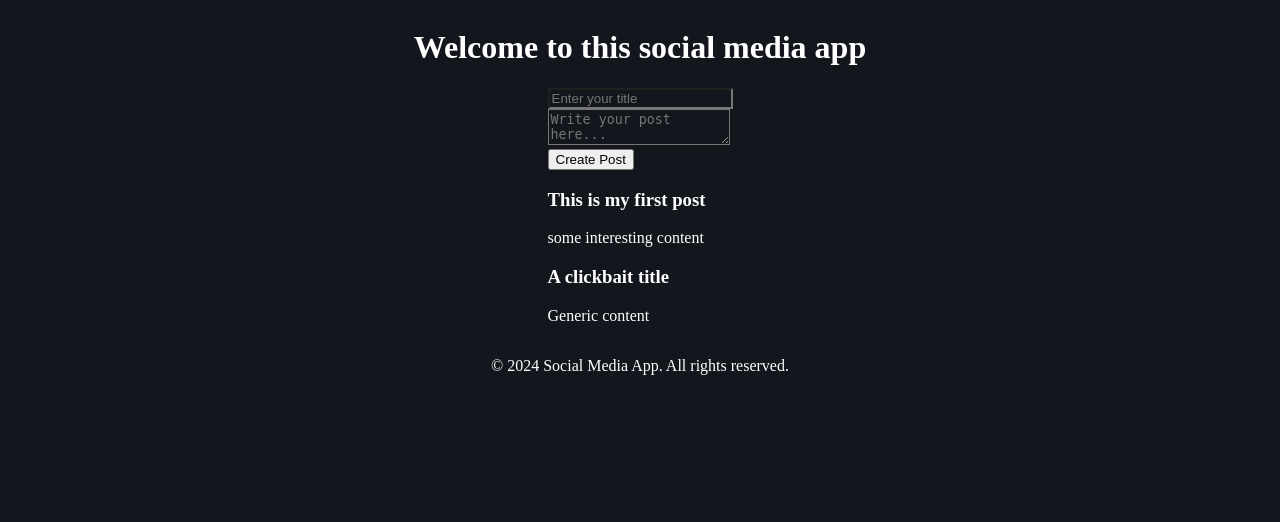
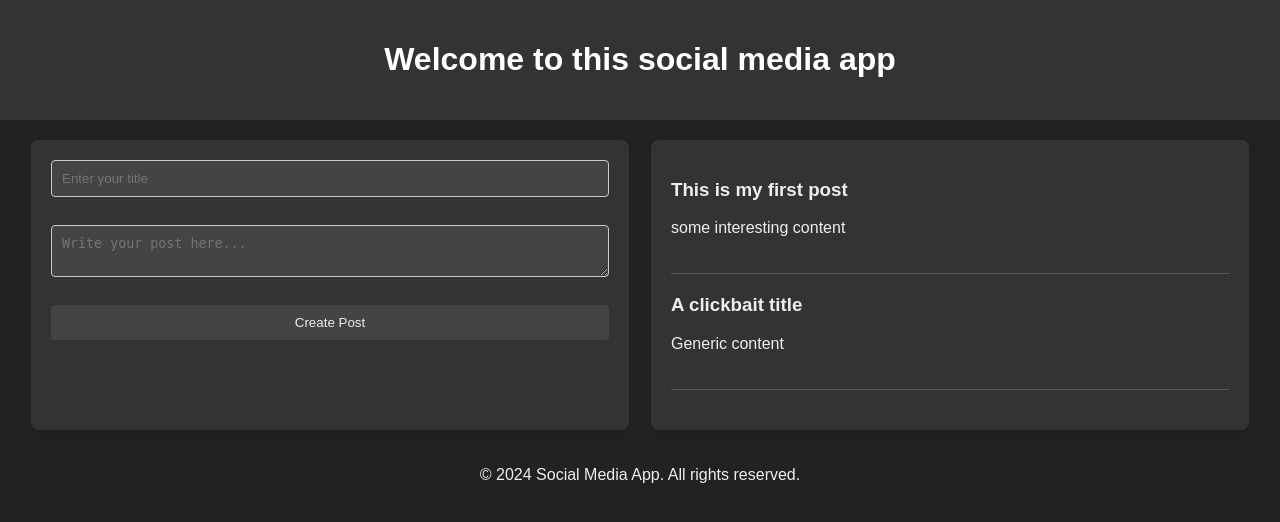
Before and after one commit to VillaSebastian/fastAPI-social-media, a FastAPI app: page / in a window 1280 px wide. Shown: the top 522 px of the page. Run offline with FastAPI, Linux system fonts and the light colour scheme.

Commit message:
Create the /post/{id} endpoint to retrieve one post
Also updated the create post function so it stores the post in memory
for now, will be added a database soon.
Added a new CSS stylesheet with the help of ChatGPT

```diff
--- a/main.py
+++ b/main.py
@@ -12,7 +12,12 @@ class Post(BaseModel):
     title: str
     content: str
 
-posts_examples = [{'title': 'This is my first post', 'content': 'some interesting content'}, {'title': 'A clickbait title', 'content': 'Generic content'}]
+posts_examples = [{'title': 'This is my first post', 'content': 'some interesting content','id': 1}, {'title': 'A clickbait title', 'content': 'Generic content','id': 2}]
+
+def find_post(id):
+    for post in posts_examples:
+        if post['id'] == id:
+            return post
 
 @app.get("/")
 def root():
@@ -24,4 +29,10 @@ def get_posts():
 
 @app.post("/posts")
 def create_post(post: Post):
+    posts_examples.append(post)
     return {'post created:': f'title {post.title} content: {post.content}'}
+
+@app.get("/posts/{id}")
+def get_one_post(id: int):
+    post = find_post(id)
+    return {"post_detail": post}
--- a/static/script.js
+++ b/static/script.js
@@ -91,5 +91,5 @@ function createPost(event) {
     `;
     postList.appendChild(postElement);
 
-    console.log('function called')
+    getPosts()
 }
--- a/static/styles.css
+++ b/static/styles.css
@@ -1,23 +1,82 @@
+/* Body styles */
 body {
-    background-color: #13161c;
-    color: white;
+    font-family: Arial, sans-serif;
+    margin: 0;
+    padding: 0;
+    background-color: #222;
+    color: #eee;
+}
+
+/* Header styles */
+header {
+    background-color: #333;
+    color: #fff;
+    padding: 20px;
+    text-align: center;
+}
+
+/* Main styles */
+main {
+    display: flex;
+    justify-content: space-around;
+    padding: 20px;
+}
+
+/* Section styles */
+section {
+    background-color: #333;
+    border-radius: 8px;
+    box-shadow: 0 4px 8px rgba(0, 0, 0, 0.1);
+    padding: 20px;
+    width: 45%;
+}
+
+/* Form styles */
+form {
     display: flex;
     flex-direction: column;
-    justify-content: center;
+}
+
+input[type="text"],
+textarea {
+    margin-bottom: 10px;
+    padding: 10px;
+    border: 1px solid #ccc;
+    border-radius: 4px;
+    background-color: #444;
+    color: #eee;
+}
+
+button {
+    padding: 10px 20px;
+    background-color: #444;
+    color: #eee;
+    border: none;
+    border-radius: 4px;
+    cursor: pointer;
+}
+
+button:hover {
+    background-color: #555;
+}
+
+/* Post styles */
+.post {
+    border-bottom: 1px solid #555;
+    padding-bottom: 20px;
+    margin-bottom: 20px;
+}
+
+.post-title {
+    color: #eee;
+}
+
+.post-content {
+    color: #ccc;
+}
+
+footer {
+    display: flex;
+    flex-direction: column;
     align-items: center;
 }
-
-#input-title {
-    background: transparent;
-    color: white;
-}
-
-#input-content {
-    background: transparent;
-    color: white;
-}
-
-#create-post {
-    border: 10;
-    border-color: white;
-}
```
